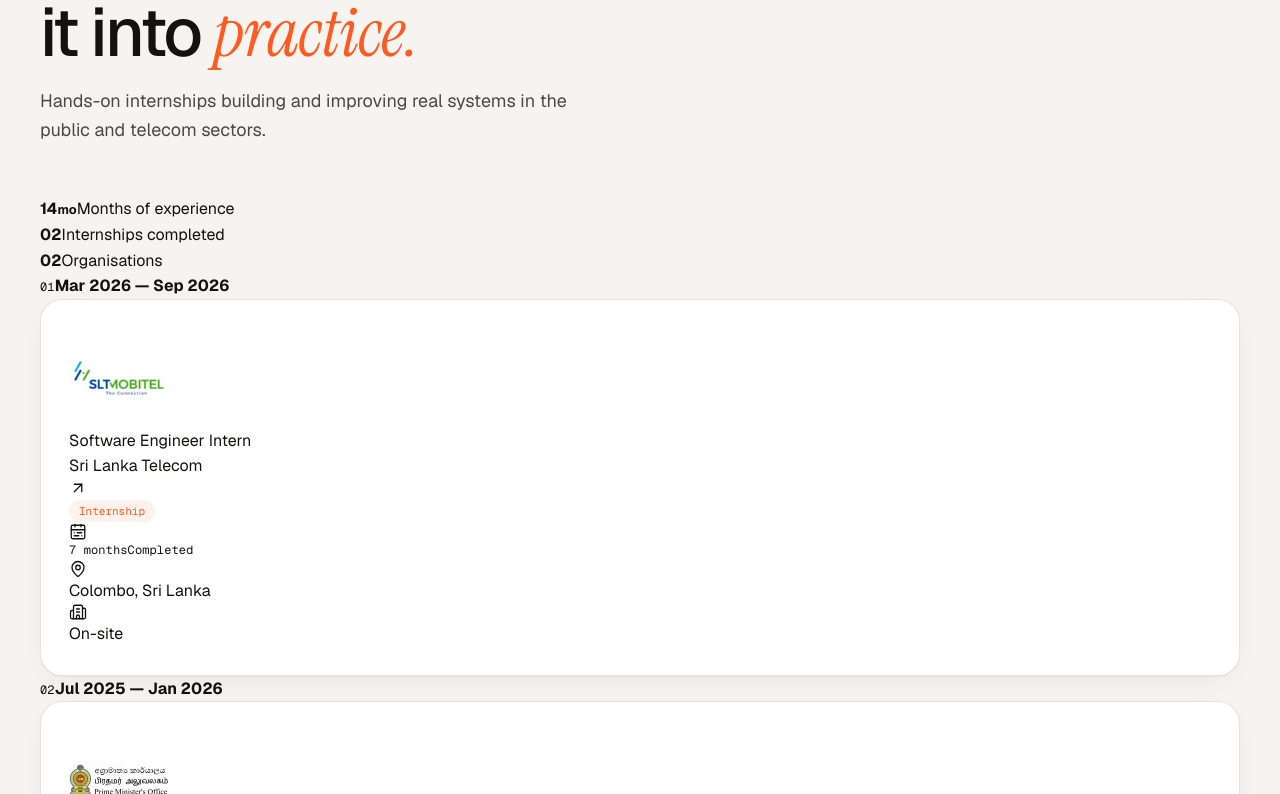
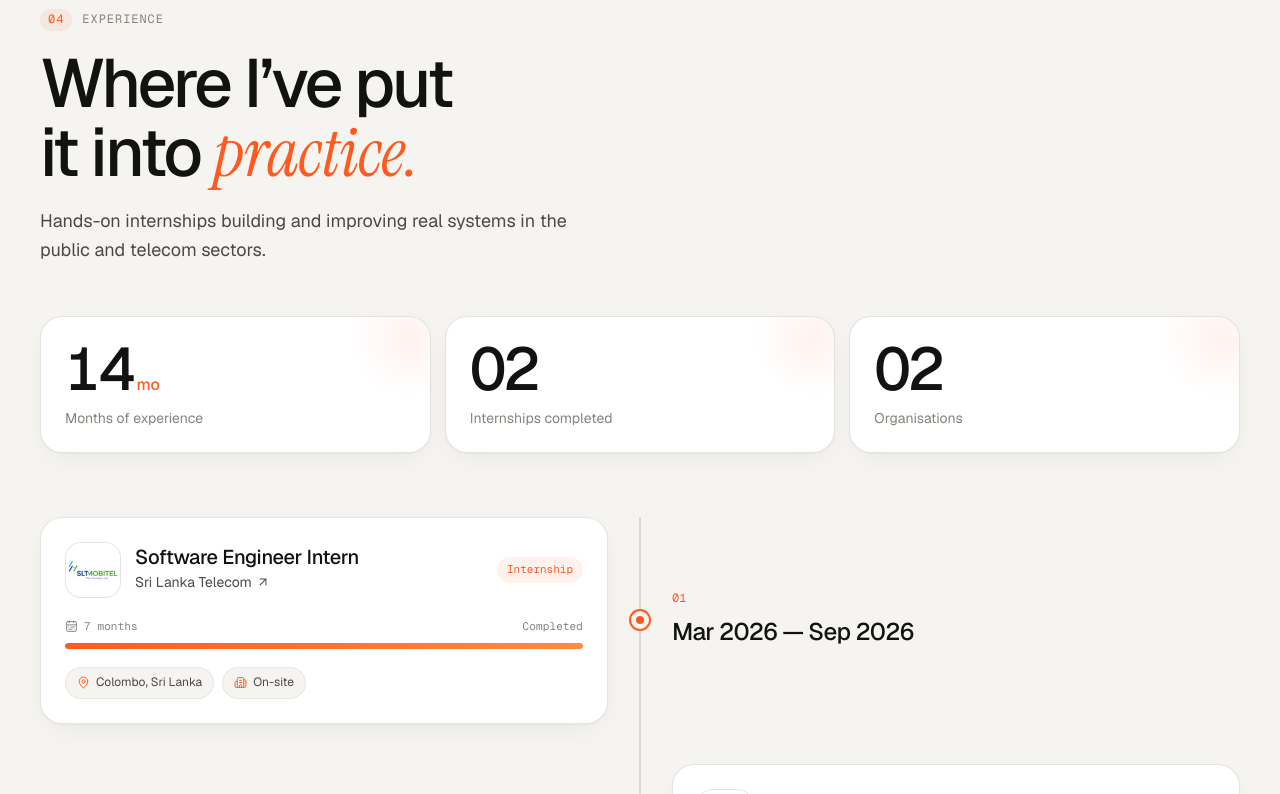
Before and after one commit to Sandul17/My-Portfolio, a React (Vite) app: page / in a window 1280 px wide. Shown: the part 5662-6456 px from the top of the page. Built offline with nearby package versions, Linux system fonts and the light colour scheme.

Commit message:
Add styles for experience timeline, project covers and nav

```diff
--- a/src/styles.css
+++ b/src/styles.css
@@ -317,7 +317,7 @@ kbd { font-family: var(--font-mono); font-size: 11px; padding: 2px 6px; border-r
 
 /* Project visuals */
 .project-visual { --c1: #ff5a1f; --c2: #ffb36b; position: relative; height: 230px; margin: 8px 8px 0; border-radius: 16px; overflow: hidden; display: grid; place-items: center; background: radial-gradient(120% 90% at 0% 0%, color-mix(in srgb, var(--c1) 30%, transparent), transparent 60%), radial-gradient(100% 80% at 100% 100%, color-mix(in srgb, var(--c2) 30%, transparent), transparent 60%), var(--bg-2); }
-.projects-grid.is-all > .project-card:nth-child(1) .project-visual, .projects-grid.is-all > .project-card:nth-child(7) .project-visual { height: 270px; }
+.projects-grid.is-all > .project-card:nth-child(1) .project-visual, .projects-grid.is-all > .project-card:nth-child(7) .project-visual { height: 330px; }
 .tone-blue { --c1: #3b82f6; --c2: #60e1ff; }
 .tone-green { --c1: #10b981; --c2: #a3e635; }
 .tone-pink { --c1: #ec4899; --c2: #fb923c; }
@@ -388,26 +388,50 @@ kbd { font-family: var(--font-mono); font-size: 11px; padding: 2px 6px; border-r
 @keyframes rise { from { opacity: 0; transform: translateY(18px) scale(.98); } }
 
 /* Experience */
-.timeline { position: relative; display: grid; gap: 18px; }
-.timeline::before { content: ''; position: absolute; left: 180px; top: 8px; bottom: 8px; width: 1px; background: linear-gradient(var(--line-strong), var(--line-strong) 80%, transparent); }
-.timeline li { position: relative; display: grid; grid-template-columns: 150px 1fr; gap: 60px; align-items: start; }
-.timeline-date { padding-top: 30px; color: var(--text-3); text-align: right; }
-.timeline-node { position: absolute; left: 175px; top: 33px; width: 11px; height: 11px; border-radius: 50%; background: var(--bg); border: 2px solid var(--accent); }
-.timeline-node::after { content: ''; position: absolute; inset: 2px; border-radius: 50%; background: var(--accent); }
-.timeline-head { display: flex; align-items: center; gap: 16px; }
-.timeline-head > div { flex: 1; min-width: 0; }
-.timeline-logo { width: 52px; height: 52px; border-radius: 14px; overflow: hidden; border: 1px solid var(--line-strong); background: #fff; flex-shrink: 0; }
-.timeline-logo img { width: 100%; height: 100%; object-fit: cover; }
-.timeline-head h3 { font-size: 20px; font-weight: 500; letter-spacing: -.02em; }
-.timeline-company { display: inline-flex; align-items: center; gap: 4px; font-size: 14px; color: var(--text-2); }
-.timeline-company svg { width: 14px; height: 14px; }
-.timeline-company:hover { color: var(--accent); }
-.badge { padding: 4px 10px; border-radius: 999px; font-family: var(--font-mono); font-size: 11px; background: var(--accent-soft); color: var(--accent); }
-.timeline-card p { margin-top: 18px; color: var(--text-2); }
-.timeline-foot { display: flex; flex-wrap: wrap; gap: 18px; margin-top: 18px; padding-top: 16px; border-top: 1px dashed var(--line-strong); color: var(--text-3); }
-.timeline-foot span { display: inline-flex; align-items: center; gap: 6px; }
-.timeline-foot svg { width: 14px; height: 14px; }
-.cv-banner { display: flex; flex-wrap: wrap; justify-content: space-between; align-items: center; gap: 20px; margin-top: 40px; padding: 26px 28px; border-radius: var(--radius); background: var(--invert); color: var(--invert-text); }
+.xp-stats { display: grid; grid-template-columns: repeat(3, 1fr); gap: 14px; margin-bottom: 64px; }
+.xp-stat { position: relative; overflow: hidden; padding: 22px 24px; border-radius: var(--radius); background: var(--surface); border: 1px solid var(--line-strong); box-shadow: var(--shadow); }
+.xp-stat::after { content: ''; position: absolute; right: -40px; top: -40px; width: 120px; height: 120px; border-radius: 50%; background: radial-gradient(circle, var(--accent-soft), transparent 70%); }
+.xp-stat strong { display: flex; align-items: baseline; gap: 4px; font-size: clamp(40px, 5vw, 60px); font-weight: 500; letter-spacing: -.05em; line-height: 1; font-variant-numeric: tabular-nums; }
+.xp-stat strong small { font-size: 16px; letter-spacing: 0; color: var(--accent); }
+.xp-stat > span { display: block; margin-top: 8px; font-size: 14px; color: var(--text-3); }
+.xp-list { position: relative; display: grid; gap: 40px; }
+.xp-rail { position: absolute; left: 50%; top: 0; bottom: 0; width: 2px; translate: -50% 0; border-radius: 2px; background: var(--line-strong); overflow: hidden; }
+.xp-rail span { position: absolute; inset: 0; transform-origin: top; background: linear-gradient(var(--accent), var(--accent-2), #7c6cff); }
+.xp-item { position: relative; display: grid; grid-template-columns: 1fr 64px 1fr; align-items: center; }
+.xp-node { grid-column: 2; grid-row: 1; justify-self: center; position: relative; z-index: 1; display: grid; place-items: center; width: 22px; height: 22px; border-radius: 50%; background: var(--bg); border: 2px solid var(--accent); }
+.xp-node span { width: 8px; height: 8px; border-radius: 50%; background: var(--accent); }
+.xp-node::after { content: ''; position: absolute; inset: -2px; border-radius: 50%; border: 2px solid var(--accent); animation: ping 2.4s var(--ease) infinite; }
+.xp-left .xp-card-wrap { grid-column: 1; grid-row: 1; }
+.xp-left .xp-date { grid-column: 3; grid-row: 1; }
+.xp-right .xp-card-wrap { grid-column: 3; grid-row: 1; }
+.xp-right .xp-date { grid-column: 1; grid-row: 1; justify-self: end; text-align: right; }
+.xp-date { display: grid; gap: 4px; }
+.xp-date .mono { color: var(--accent); }
+.xp-date strong { font-size: clamp(18px, 2vw, 24px); font-weight: 500; letter-spacing: -.03em; }
+.xp-card { padding: 24px; }
+.xp-head { display: flex; align-items: center; gap: 14px; }
+.xp-logo { width: 56px; height: 56px; flex-shrink: 0; border-radius: 16px; overflow: hidden; border: 1px solid var(--line-strong); background: #fff; transition: transform .5s var(--ease); }
+.xp-card:hover .xp-logo { transform: rotate(-6deg) scale(1.06); }
+.xp-logo img { width: 100%; height: 100%; object-fit: cover; }
+.xp-title { flex: 1; min-width: 0; }
+.xp-title h3 { font-size: 20px; font-weight: 500; letter-spacing: -.02em; line-height: 1.2; }
+.xp-title a { display: inline-flex; align-items: center; gap: 4px; font-size: 14px; color: var(--text-2); }
+.xp-title a:hover { color: var(--accent); }
+.xp-title a svg { width: 14px; height: 14px; }
+.badge { padding: 4px 10px; border-radius: 999px; font-family: var(--font-mono); font-size: 11px; background: var(--accent-soft); color: var(--accent); white-space: nowrap; }
+.xp-duration { margin-top: 20px; }
+.xp-duration-label { display: flex; justify-content: space-between; margin-bottom: 8px; color: var(--text-3); font-size: 11px; }
+.xp-duration-label span { display: inline-flex; align-items: center; gap: 6px; }
+.xp-duration-label svg { width: 13px; height: 13px; }
+.xp-bar { height: 6px; border-radius: 6px; background: var(--bg-2); overflow: hidden; }
+.xp-bar span { display: block; height: 100%; border-radius: inherit; transform-origin: left; background: linear-gradient(90deg, var(--accent), var(--accent-2)); }
+.xp-summary { margin-top: 18px; color: var(--text-2); }
+.xp-tags { display: flex; flex-wrap: wrap; gap: 8px; margin-top: 18px; }
+.xp-tags li { display: inline-flex; align-items: center; gap: 6px; padding: 5px 11px; border-radius: 999px; font-size: 12px; color: var(--text-2); background: var(--bg); border: 1px solid var(--line); }
+.xp-tags svg { width: 13px; height: 13px; color: var(--accent); }
+.cv-banner { position: relative; overflow: hidden; isolation: isolate; display: flex; flex-wrap: wrap; justify-content: space-between; align-items: center; gap: 20px; margin-top: 40px; padding: 26px 28px; border-radius: var(--radius); background: var(--invert); color: var(--invert-text); }
+.cv-banner::before { content: ''; position: absolute; z-index: -1; inset: 0; background: linear-gradient(110deg, transparent 30%, color-mix(in srgb, var(--accent) 35%, transparent) 50%, transparent 70%); background-size: 250% 100%; animation: sheen 6s linear infinite; }
+@keyframes sheen { from { background-position: 150% 0; } to { background-position: -150% 0; } }
 .cv-banner strong { display: block; font-size: 22px; font-weight: 500; letter-spacing: -.03em; }
 .cv-banner span { opacity: .65; font-size: 15px; }
 .cv-banner-actions { display: flex; gap: 10px; flex-wrap: wrap; }
@@ -534,14 +558,20 @@ kbd { font-family: var(--font-mono); font-size: 11px; padding: 2px 6px; border-r
   .card { padding: 22px; }
   .project-body { padding: 18px 20px 20px; }
   .stepper li { grid-template-columns: 1fr; }
-  .timeline::before { left: 5px; }
-  .timeline li { grid-template-columns: 1fr; gap: 8px; padding-left: 28px; }
-  .timeline-date { padding-top: 0; text-align: left; }
-  .timeline-node { left: 0; top: 5px; }
-  .timeline-head { display: grid; grid-template-columns: 44px 1fr; gap: 6px 14px; align-items: start; }
-  .timeline-logo { width: 44px; height: 44px; border-radius: 12px; }
-  .timeline-head .badge { grid-column: 2; justify-self: start; }
-  .timeline-head h3 { font-size: 18px; }
+  .xp-stats { grid-template-columns: 1fr 1fr 1fr; gap: 8px; margin-bottom: 40px; }
+  .xp-stat { padding: 16px 14px; }
+  .xp-stat strong { font-size: 32px; }
+  .xp-stat strong small { font-size: 12px; }
+  .xp-stat > span { font-size: 12px; line-height: 1.3; }
+  .xp-rail { left: 11px; translate: 0 0; }
+  .xp-item { grid-template-columns: 24px 1fr; column-gap: 16px; row-gap: 10px; align-items: start; }
+  .xp-node { grid-column: 1 !important; grid-row: 1 !important; }
+  .xp-left .xp-date, .xp-right .xp-date { grid-column: 2; grid-row: 1; justify-self: start; text-align: left; }
+  .xp-left .xp-card-wrap, .xp-right .xp-card-wrap { grid-column: 2; grid-row: 2; }
+  .xp-card { padding: 18px; }
+  .xp-head { flex-wrap: wrap; }
+  .xp-logo { width: 46px; height: 46px; border-radius: 13px; }
+  .xp-title h3 { font-size: 18px; }
   .segmented { display: flex; overflow-x: auto; flex-wrap: nowrap; scrollbar-width: none; }
   .contact-form { padding: 18px; }
   .footer-bottom { flex-direction: column; align-items: flex-start; }
@@ -552,3 +582,22 @@ kbd { font-family: var(--font-mono); font-size: 11px; padding: 2px 6px; border-r
 }
 .hint-touch { display: none; }
 @media (hover: none) { .hint-hover { display: none; } .hint-touch { display: inline; } }
+
+/* Project cover images */
+.project-visual.has-image { display: block; padding: 0; isolation: isolate; }
+.project-visual.has-image img { display: block; width: 100%; height: 100%; object-fit: cover; object-position: center; transform: scale(1.01); transition: transform 1s var(--ease), filter .6s; }
+.project-card:hover .project-visual.has-image img { transform: scale(1.07) rotate(-.6deg); }
+.project-card:hover .project-visual.has-image > img { translate: none; }
+.project-visual-shine { position: absolute; inset: 0; z-index: 1; pointer-events: none; background: linear-gradient(115deg, transparent 30%, #ffffff55 48%, transparent 62%); transform: translateX(-130%); }
+.project-card:hover .project-visual-shine { transform: translateX(130%); transition: transform 1.1s var(--ease); }
+.project-visual.has-image::after { content: ''; position: absolute; inset: 0; z-index: 1; border-radius: inherit; box-shadow: inset 0 0 0 1px #00000010; pointer-events: none; }
+.project-card .project-visual.has-image { animation: cover-in 1s var(--ease) both; }
+@keyframes cover-in { from { clip-path: inset(0 0 100% 0 round 16px); } to { clip-path: inset(0 0 0 0 round 16px); } }
+.dialog-panel .project-visual.has-image { height: auto; aspect-ratio: 16 / 10; }
+@media (max-width: 720px) {
+  .projects-grid .project-card .project-visual.has-image { height: auto !important; aspect-ratio: 16 / 10; }
+}
+@media (max-width: 720px) {
+  .xp-head { display: grid; grid-template-columns: 46px 1fr; gap: 8px 14px; align-items: start; }
+  .xp-head .badge { grid-column: 2; justify-self: start; }
+}
```
